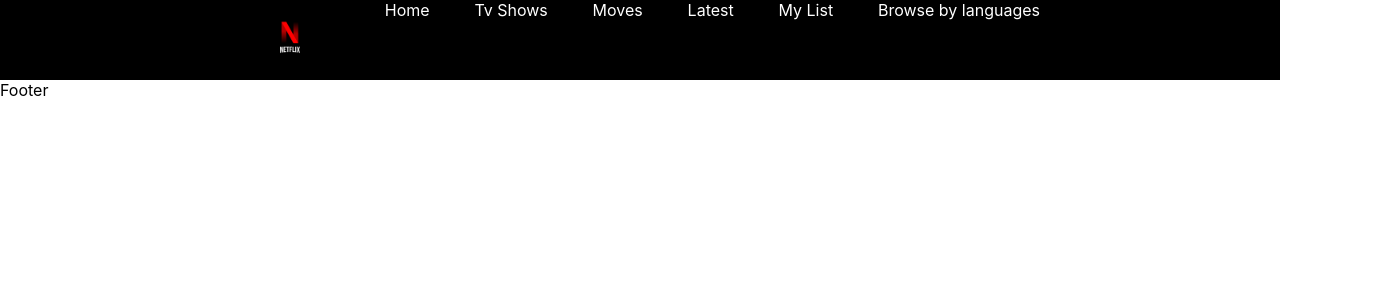
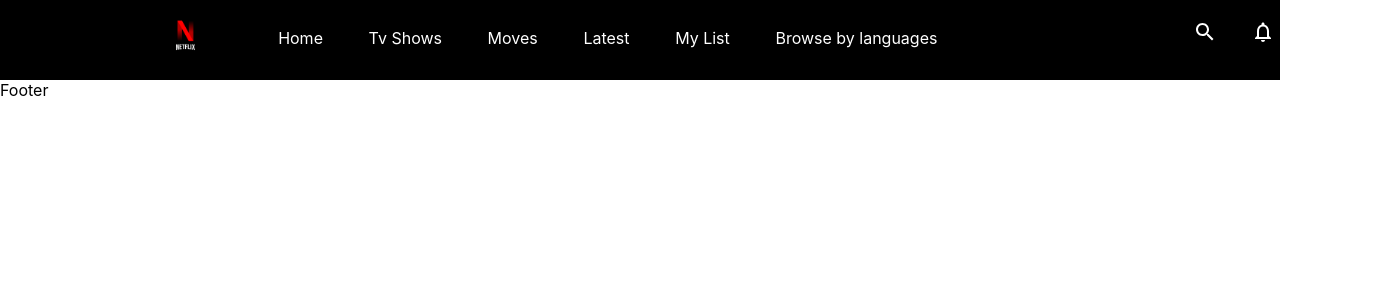
Before and after one commit to josantoss/myNetflix-Project, a React (Create React App) app in the folder netflix-project/: page / in a window 1280 px wide. Shown: the top 300 px of the page, 1393 px wide, since content can reach past the window. Built offline with nearby package versions, Linux system fonts and the light colour scheme.

Commit message:
I add some CSS

```diff
--- a/netflix-project/src/Components/Header/Header.js
+++ b/netflix-project/src/Components/Header/Header.js
@@ -11,9 +11,9 @@ function Header() {
             <div className="Header-outer-container">
             <div className="Header-container">
                 <div className="Header-left-container">
-                    <ul className="list-container">
+                    <ul className="left-container">
                         <li>
-                        <img src={Netflexlogo} alt="Netflex Logo" width="100" />
+                        <img src={Netflexlogo} alt="Netflex Logo" width="95" />
                         </li>
                         <li>Home</li>
                         <li>Tv Shows</li>
--- a/netflix-project/src/Components/Header/header.css
+++ b/netflix-project/src/Components/Header/header.css
@@ -17,18 +17,33 @@
 
 }
 /* .Header-container{background-color: blue;}  */
-/* .Header-left-container{
+.Header-left-container{
     position :sticky;
     background-color : black;
-    width: 100%;
-    height: 100px;
+    width: 800px;
+    height: 100%;
     justify-content:space-evenly;
+    padding: 0 250px;
 
-} */
-.list-container{display: flex;
+}
+.left-container{display: flex;
 justify-content: space-between;
 list-style-type: none;
-width: 800px;}
-.Header-right-container{
-    display: flex;
+align-items:center;
+cursor:pointer;
+/* width: 700px;} */
 }
+.Header-right-container{position: sticky;
+/* background-color: aqua; */
+width: 200px;
+height: 100%;
+padding-left: 5px;
+padding-top: 20px;
+}
+.right-list{display: flex;
+justify-content: space-between;
+list-style: none;
+align-items:center
+}
+.Header-container{display: flex;}
+left-container li{color:white}
--- a/netflix-project/src/index.css
+++ b/netflix-project/src/index.css
@@ -11,3 +11,9 @@ code {
   font-family: source-code-pro, Menlo, Monaco, Consolas, 'Courier New',
     monospace;
 }
+.rubik-<uniquifier> {
+  font-family: "Rubik", sans-serif;
+  font-optical-sizing: auto;
+  font-weight: <weight>;
+  font-style: normal;
+}
--- a/netflix-project/src/index.js
+++ b/netflix-project/src/index.js
@@ -2,6 +2,7 @@ import React from 'react';
 import ReactDOM from 'react-dom/client';
 import './index.css';
 import App from './App';
+<link href="https://fonts.googleapis.com/css2?family=Roboto+Condensed:ital,wght@0,100..900;1,100..900&family=Rubik:ital,wght@0,300..900;1,300..900&display=swap" rel="stylesheet"></link>
 
 
 const root = ReactDOM.createRoot(document.getElementById('root'));
```
